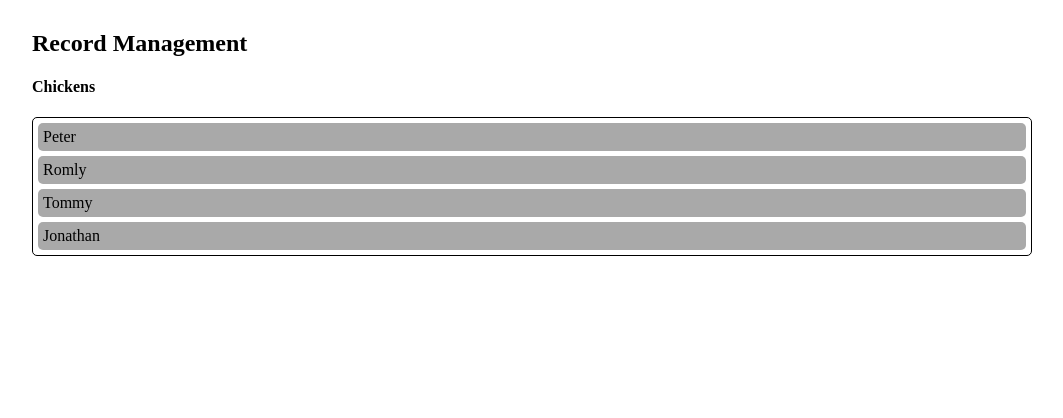
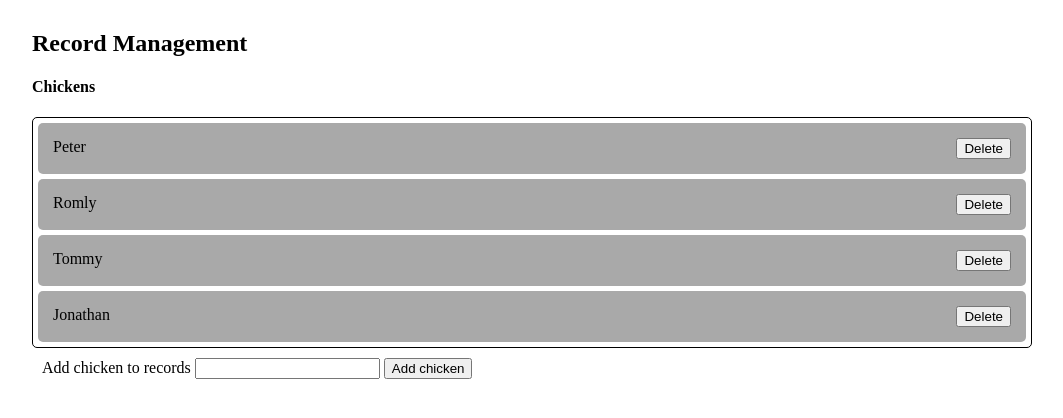
Before and after one commit to Jo53f/chicken_ui, a Flask app: page /records in a window 1280 px wide. Shown: the part 108-526 px from the top of the page, without its empty margins (108-1171 px from the left). Run offline with Flask 3, Linux system fonts and the light colour scheme.

Commit message:
added delete and add function.

```diff
--- a/app.py
+++ b/app.py
@@ -1,6 +1,6 @@
 from chicken import Chicken
 from chickens import Chickens
-from flask import Flask, render_template
+from flask import Flask, render_template, request, redirect
 app = Flask(__name__)
 
 menu_options = ["Create New Record", "Update Existing Record", "Delete Record"]
@@ -22,4 +22,18 @@ def main_menu():
 
 @app.route("/records")
 def records():
-    return render_template("secondPage.html", chickens=chickens.return_chickens())
+    return render_template("secondPage.html", chickens=enumerate(chickens.return_chickens()))
+
+@app.post("/add")
+def addChicken():
+    name = request.form["chicken-name"].strip()
+    if name:
+        chickens.add_chicken(Chicken(name))
+    return redirect("/records")
+
+@app.post("/delete")
+def deleteChicken():
+    chicken_id = request.form["chicken_id"].strip()
+    chicken_id = int(chicken_id)
+    chickens.remove_chicken(chicken_id)
+    return redirect("/records")
--- a/static/style.css
+++ b/static/style.css
@@ -24,8 +24,17 @@ main {
 }
 
 .chicken-list-item {
-    padding: 5px;
+    padding: 15px;
     margin: 5px;
     border-radius: 5px;
     background-color: darkgray;
+    display: flex;
 }
+
+.chicken-buttons {
+    margin-left: auto;
+}
+
+.input-section {
+    margin: 10px;
+}
--- a/templates/secondPage.html
+++ b/templates/secondPage.html
@@ -4,11 +4,25 @@
 <h4>Chickens</h4>
 <div class="chicken-list">
   <ul>
-    {% for chicken in chickens %}
+    {% for id, chicken in chickens %}
     <div class="chicken-list-item">
       <li>{{ chicken }}</li>
+      <div class="chicken-buttons">
+
+        <form action="{{ url_for('deleteChicken') }}" method="POST">
+          <input type="hidden" name="chicken_id" value="{{ id }}">
+          <button>Delete</button>
+        </form>
+      </div>
     </div>
     {% endfor %}
   </ul>
 </div>
+<div class="input-section">
+  <form action="{{ url_for('addChicken') }}" method="POST">
+  <label for chicken-name>Add chicken to records</label>
+  <input type="text" id="chicken-name" name="chicken-name">
+  <button type="submit">Add chicken</button>
+</form>
+</div>
 {% endblock %}
```
